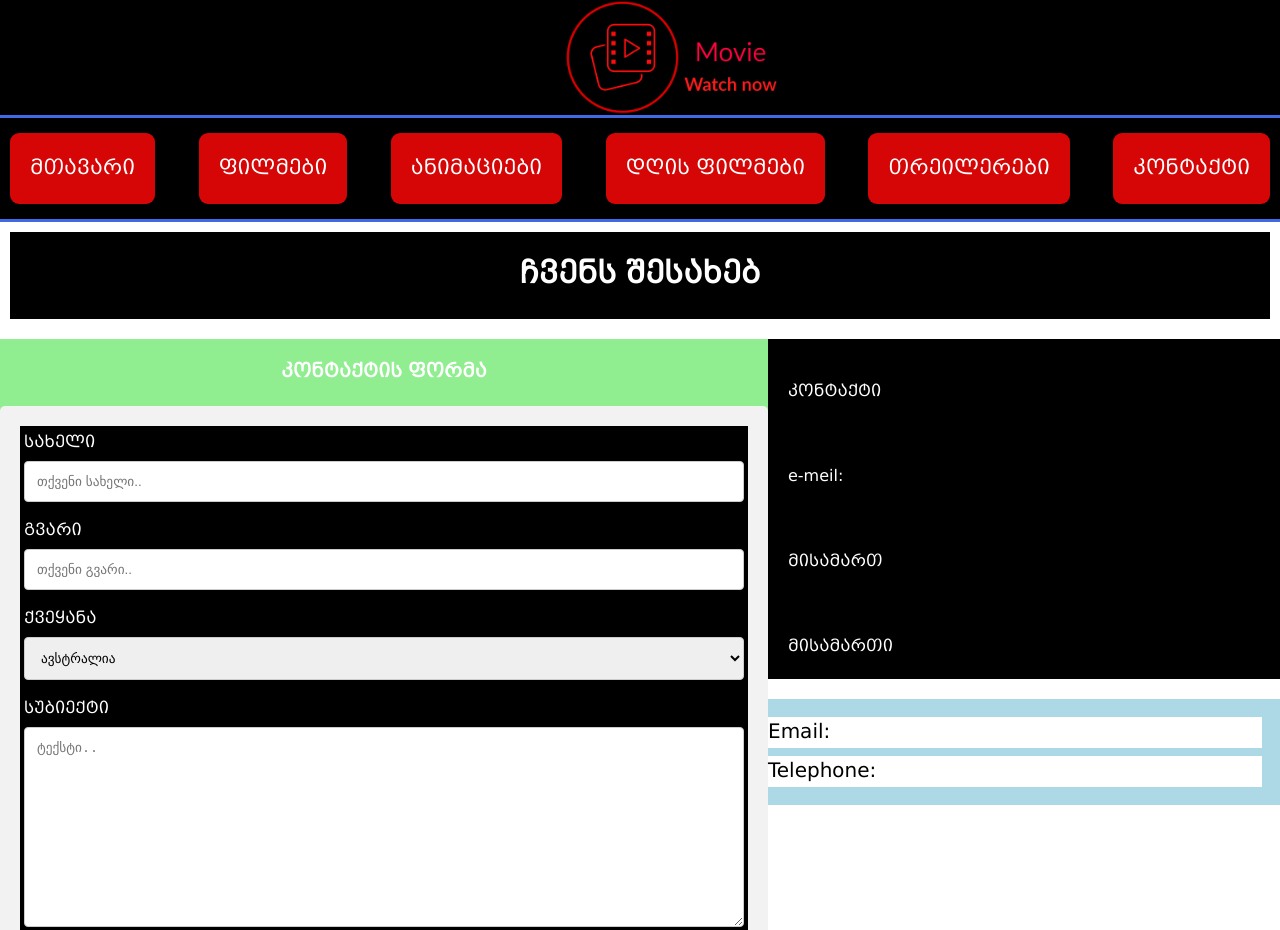
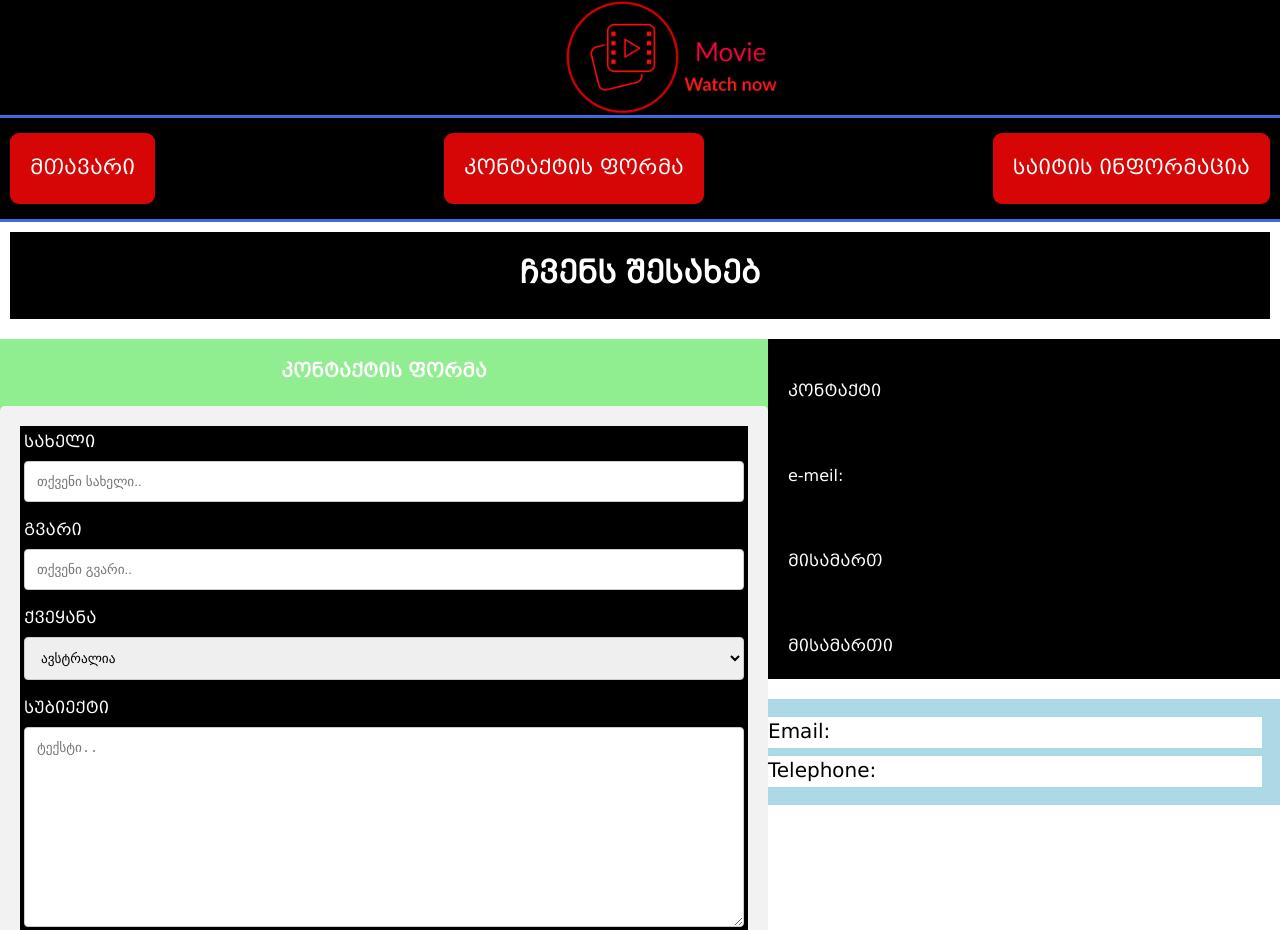
Before and after one commit to aleks1234566/Movies1, a plain HTML site: page about.html in a window 1280 px wide. Shown: the top 930 px of the page. Drawn offline with Linux system fonts and the light colour scheme.

Commit message:
ადდ

```diff
--- a/about.html
+++ b/about.html
@@ -10,11 +10,8 @@
 <img class="logo" src="images/logo.png" height="50px"/>
             <nav>
                 <a href="">მთავარი</a>
-                <a href="#catalog">ფილმები</a>
-                <a href="">ანიმაციები</a>
-                <a href="">დღის ფილმები</a>
-                <a href="">თრეილერები</a>
-                <a href="">კონტაქტი</a>
+                <a href="#Form">კონტაქტის ფორმა</a>
+                <a href="#Contact">საიტის ინფორმაცია</a>
             </nav>
         </header>
         <main>
@@ -65,7 +62,7 @@
         <!--საკონტაქტო ფომრა-->
 
 
-        <h3>კონტაქტის ფორმა</h3>
+        <h3 id="Form">კონტაქტის ფორმა</h3>
 
         <div class="container">
           <form action="/action_page.php">
@@ -100,7 +97,7 @@
 
 <!----საკონტაქტო ფორმა-->
   </div>
-  <div class="forTy">
+  <div id="Contact" class="forTy">
     <span>კონტაქტი</span>
     <span>e-meil:</span>
     <span>მისამართ</span>
```
